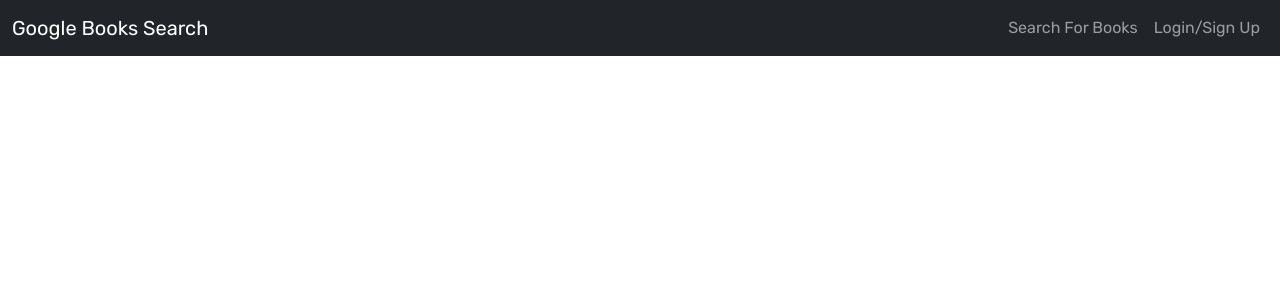
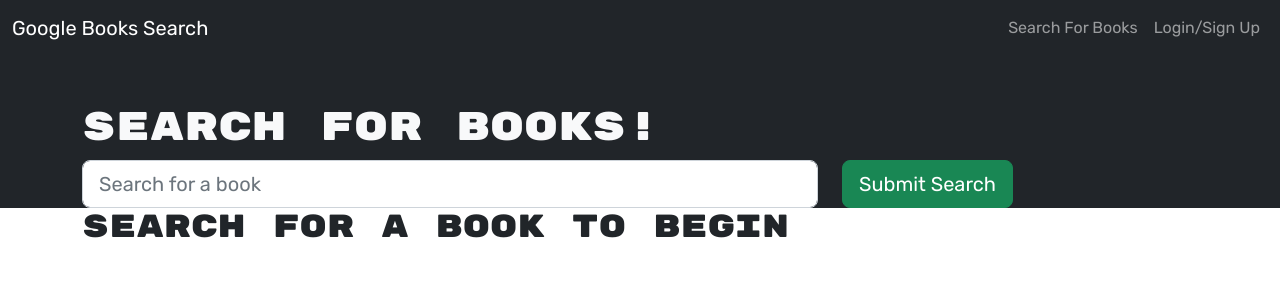
Before and after one commit to rasvindra/MERNbooksearch, a React (Create React App) app in the folder client/: page / in a window 1280 px wide. Shown: the top 300 px of the page. Built offline with nearby package versions, Linux system fonts and the light colour scheme.

Commit message:
fixed some simple syntax but big fix was in npm package. updated version

```diff
--- a/client/package.json
+++ b/client/package.json
@@ -14,7 +14,7 @@
     "react": "^16.13.1",
     "react-bootstrap": "^2.7.0",
     "react-dom": "^16.13.1",
-    "react-router-dom": "^5.1.2",
+    "react-router-dom": "^6.2.1",
     "react-scripts": "^5.0.1"
   },
   "scripts": {
--- a/client/src/App.js
+++ b/client/src/App.js
@@ -1,7 +1,7 @@
 import React from 'react';
 import { ApolloClient,InMemoryCache,ApolloProvider,createHttpLink,} from '@apollo/client';
 import { setContext } from '@apollo/client/link/context';
-import { BrowserRouter as Router, Switch, Route } from 'react-router-dom';
+import { BrowserRouter as Router, Routes, Route } from 'react-router-dom';
 
 import SearchBooks from './pages/SearchBooks';
 import SavedBooks from './pages/SavedBooks';
@@ -35,14 +35,14 @@
     <Router>
       <>
         <Navbar />
-        <Switch>
+        <Routes>
           {/* <Route path='/' element={<Home />} /> */}
           <Route path='/' element={<SearchBooks />} />
           <Route path='/login' element={<LoginForm />} />
           <Route path='/signup' element={<SignupForm />} />
           <Route path='/savebooks' element={<SavedBooks />} />
           <Route path='*' element={<h1 className='display-2'>Wrong page!</h1>} />
-        </Switch>
+        </Routes>
       </>
     </Router>
     </ApolloProvider>
--- a/client/src/pages/SearchBooks.js
+++ b/client/src/pages/SearchBooks.js
@@ -91,7 +91,7 @@
         <Container>
           <h1>Search for Books!</h1>
           <Form onSubmit={handleFormSubmit}>
-            <Form.Row>
+            <Row>
               <Col xs={12} md={8}>
                 <Form.Control
                   name='searchInput'
@@ -107,7 +107,7 @@
                   Submit Search
                 </Button>
               </Col>
-            </Form.Row>
+            </Row>
           </Form>
         </Container>
       </div>
```
Also changed, not shown: 1 other file (tests, documents, lock files or other folders).
